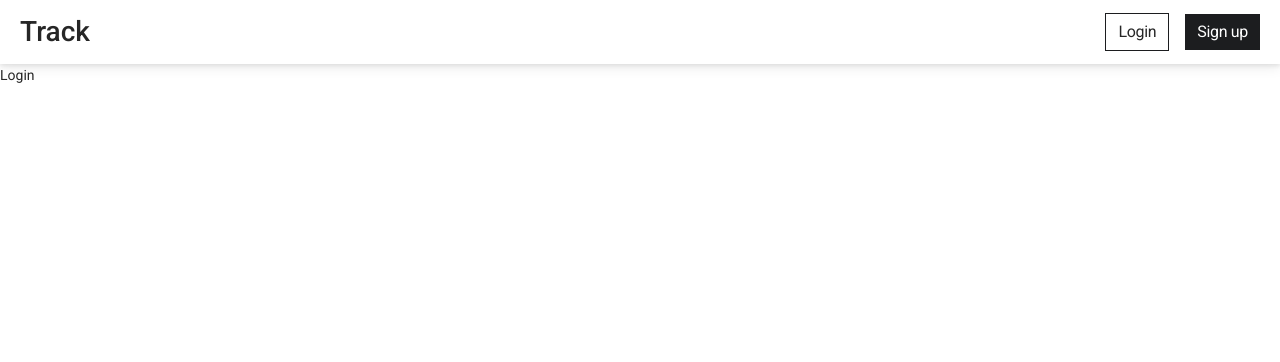
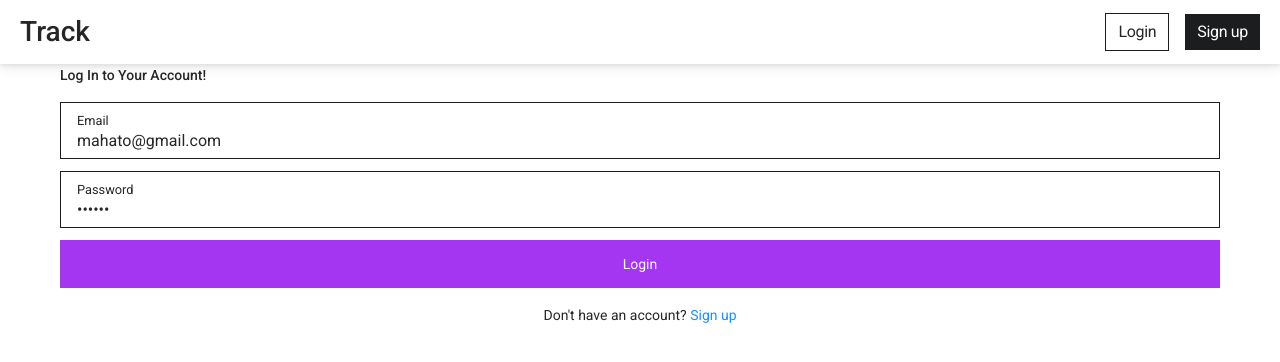
Before and after one commit to Ros-an/Track, a Next.js app in the folder client/: page /join/login in a window 1280 px wide. Shown: the top 362 px of the page. Built offline with nearby package versions, Linux system fonts and the light colour scheme.

Commit message:
setup: login page

```diff
--- a/client/pages/join/login.tsx
+++ b/client/pages/join/login.tsx
@@ -1,8 +1,9 @@
 import React from 'react'
+import Login from '../../views/Join/Login';
 
 function LoginPage() {
   return (
-    <div className='bg-home'>Login</div>
+    <Login />
   )
 }
 
--- a/client/public/css/global.scss
+++ b/client/public/css/global.scss
@@ -55,16 +55,28 @@ height: $btn-default-ht;
   justify-content: space-between;
   align-items: center;
 }
-
+.text-center {
+  text-align: center;
+}
+.p4 {
+  padding: 1rem;
+}
+.p3 {
+  padding: 0.75rem;
+}
 .prl-5 {
   padding: 0 1.25rem;
 }
+
 .mb-4 {
   margin-bottom: 1rem;
 }
 .mb-3 {
   margin-bottom: 0.75rem;
 }
+.m4 {
+  margin: 1rem;
+}
 // h1 {
 //     height: 5rem;
 // }
--- a/client/views/Join/Login.tsx
+++ b/client/views/Join/Login.tsx
@@ -1,9 +1,84 @@
-import React from 'react'
+import axios from "axios";
+import React, { useState } from "react";
+import { ToastContent, ToastOptions } from "react-toastify";
+import InputBox from "../../components/InputBox/InputBox";
+import styles from "./styles.module.scss"
+import {  toast } from 'react-toastify';
+import { SyncOutlined } from "@ant-design/icons";
+import Link from "next/link";
+export interface loginDataType {
+  email: string;
+  password: string | number;
+}
+function Login() {
+  const [loginData, setLoginData] = useState<loginDataType>({
+    email: "mahato@gmail.com",
+    password: "123456",
+  });
+  const [loading, setLoading] = useState<boolean>(false);
+  const handleInputChange = (event: React.ChangeEvent<HTMLInputElement>) => {
+    const { name, value } = event.target;
+    setLoginData((prev) => ({
+      ...prev,
+      [name]: value,
+    }));
+  };
+  const handleLogin = async (e: React.FormEvent<HTMLFormElement>) => {
+    e.preventDefault();
+    // setLoading(true)
+    try {
+      const {data} = await axios.post("/api/login",{...loginData});
+      // toast.success(data.message);
+      console.log("Login response", data);
 
-function Login() {
+    } catch (err: any) {
+      toast.error(err.message)
+      console.log("Login Error", err);
+
+    } finally{
+      // setLoading(false);
+    }
+  };
+
   return (
-    <div>Login</div>
-  )
+    <section className={`${styles.login} screen-size prl-5`}>
+      <h4 className={`${styles.heading} mb-4`}>Log In to Your Account!</h4>
+      <form onSubmit={handleLogin}>
+        <InputBox
+          type="email"
+          label="Email"
+          name="email"
+          onChange={handleInputChange}
+          styleClass="mb-3"
+          defaultStyling
+          value={loginData.email}
+          required
+        />
+        <InputBox
+          type="password"
+          label="Password"
+          name="password"
+          autoComplete="password"
+          onChange={handleInputChange}
+          styleClass="mb-3"
+          required
+          defaultStyling
+          value={loginData.password}
+        />
+        <button type="submit" className={`${styles.loginbtn} btn btn-block btn-primary pointer`}
+        disabled={!loginData.email || !loginData.password || loading}
+        >
+          {loading ? <SyncOutlined spin /> :"Login"}
+        </button>
+      </form>
+      <p className="text-center m4">Don't have an account?
+        {" "}
+        <Link href="/join/login">
+          <a className={styles.login__signup}>Sign up</a>
+        </Link>
+      </p>
+    </section>
+  );
 }
 
-export default Login
+export default Login;
```
Also changed, not shown: client/public/css/variables.scss (line endings or trailing spaces).
